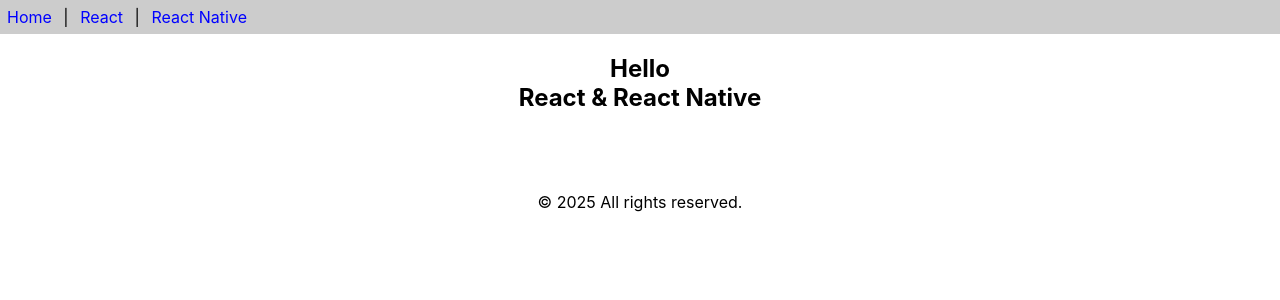
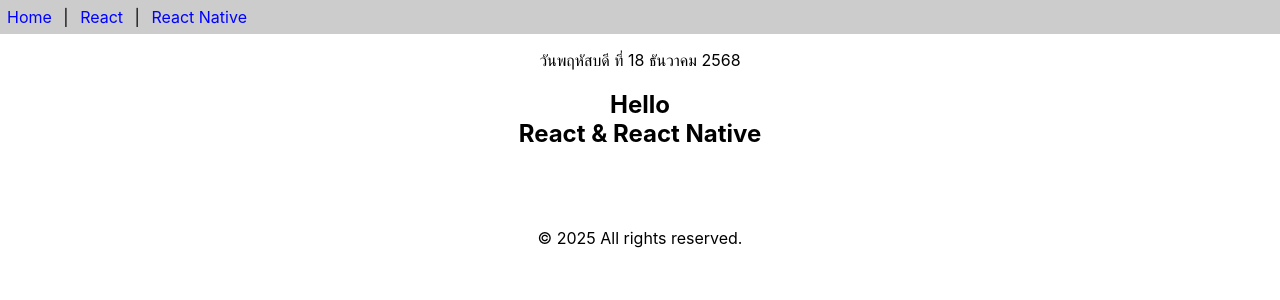
Before and after one commit to titipon71/app1, a React (Create React App) app: page / in a window 1280 px wide. Shown: the top 300 px of the page. Built offline with nearby package versions, Linux system fonts and the light colour scheme.

Commit message:
Add Class Calender extends Component

```diff
--- a/src/App.js
+++ b/src/App.js
@@ -1,7 +1,7 @@
 import React from "react";
 // import "./style.css";
 import { Footer,Content, Header } from "./func-components";
-
+import Calender from "./class-components";
 function App() {
   // const divStyle = {
   //   color: "red",
@@ -10,7 +10,11 @@
   //   padding: "3px"
   // }
   return (
-    [<Header/>,<Content/>,<Footer/>]
+    <>
+    <Header/>
+    <p><center><Calender/></center></p>
+    <Content/><Footer/>
+    </>
   )
   // (
   //   <>
--- /dev/null
+++ b/src/class-components.js
@@ -0,0 +1,18 @@
+import React, { Component } from "react";
+
+export default class Calender extends Component {
+    getDate(){
+        const dayNames = ['อาทิตย์','จันทร์','อังคาร','พุธ','พฤหัสบดี','ศุกร์','เสาร์'];
+        const monthNames = ['มกราคม','กุมภาพันธ์','มีนาคม','เมษายน','พฤษภาคม','มิถุนายน','กรกฎาคม','สิงหาคม','กันยายน','ตุลาคม','พฤศจิกายน','ธันวาคม'];
+        const date = new Date()
+        const weekDay = dayNames[date.getDay()];
+        const day = date.getDate();
+        const month = monthNames[date.getMonth()];
+        const year = date.getFullYear() + 543;
+        return `วัน${weekDay} ที่ ${day} ${month} ${year}`
+    }
+
+    render(){
+        return <div>{this.getDate()}</div>
+    }
+}
```
